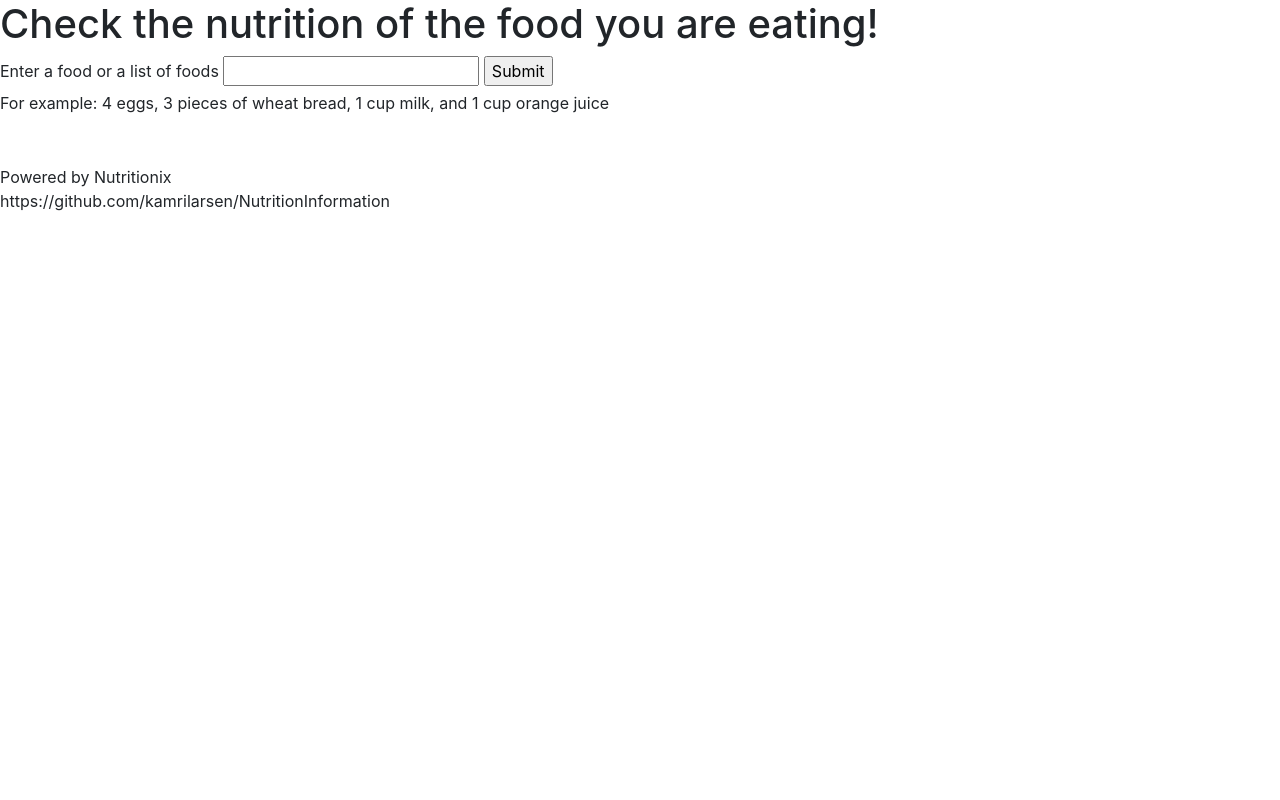
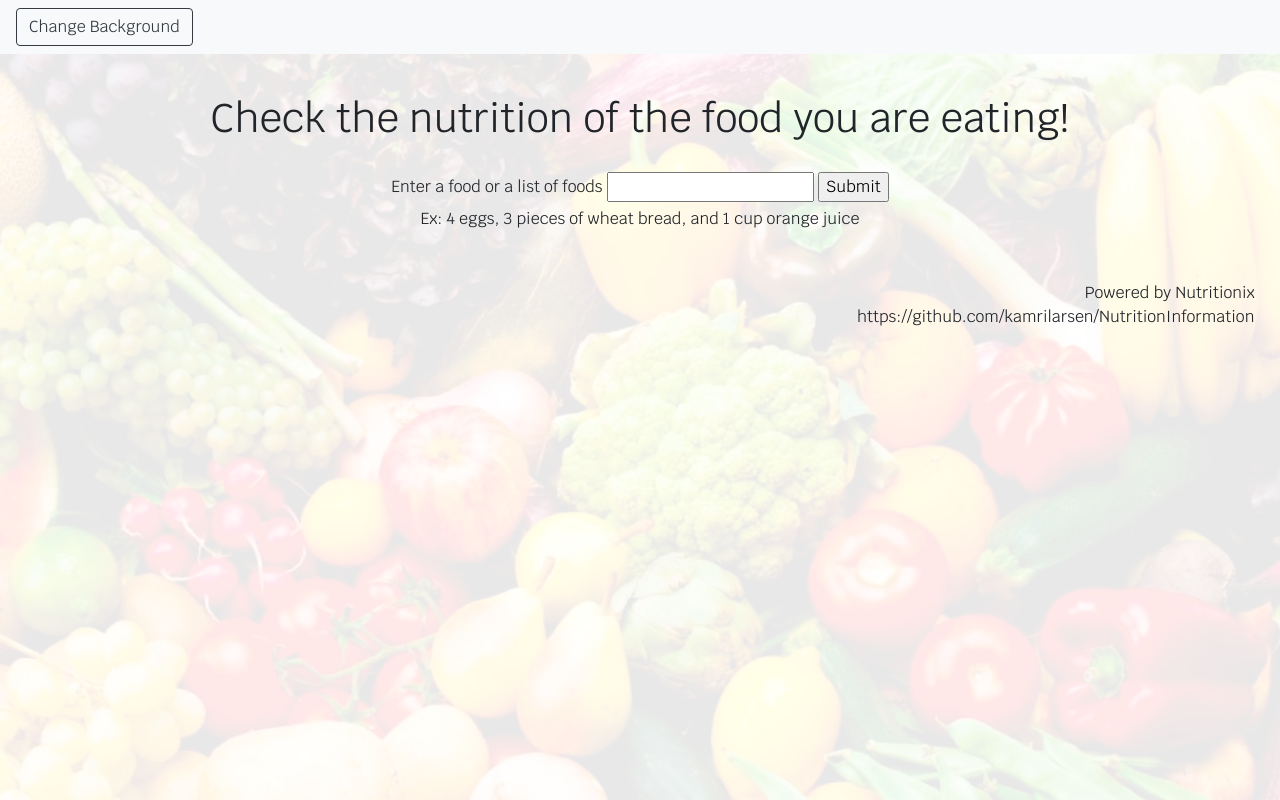
Before and after one commit to kamrilarsen/Jokes, a plain HTML site: page index.html in a window 1280 px wide. Shown: the top 800 px of the page. Drawn offline with nearby package versions, Linux system fonts and the light colour scheme.

Commit message:
Fixed formatting, added background options

```diff
--- a/index.html
+++ b/index.html
@@ -5,9 +5,12 @@
     <title>Lab 2</title>
     <link rel="stylesheet" href="css/bootstrap.min.css">
     <link rel="stylesheet" href="style.css">
-    <link href='https://fonts.googleapis.com/css?family=Abel' rel='stylesheet'>
+    <link href='https://fonts.googleapis.com/css?family=Krub' rel='stylesheet'>
   </head>
   <body>
+    <nav class="navbar navbar-expand-lg navbar-light bg-light">
+        <button type="button" class="btn btn-outline-dark" id="button" onclick="clickedButton()">Change Background</button>
+    </nav>
     <h1>Check the nutrition of the food you are eating!</h1>
 
     <div class="intro">
@@ -16,7 +19,7 @@
         <input id="foodInput" type="text"></input>
         <input id="foodSubmit" type="submit" value="Submit"></input>
       </form>
-      <p>For example: 4 eggs, 3 pieces of wheat bread, 1 cup milk, and 1 cup orange juice</p>
+      <p>Ex: 4 eggs, 3 pieces of wheat bread, and 1 cup orange juice</p>
     </div>
 
     <div id="nutritionResults"></div>
--- a/script.js
+++ b/script.js
@@ -68,3 +68,17 @@ window.onload = function () {
         }
     });
 }
+
+var currentBackground = "background1";
+function clickedButton() {
+    if(currentBackground == "background1") {
+        document.body.style.backgroundImage = "url()";
+        document.body.style.backgroundColor = "rgba(188, 241, 181, 0.93)";
+        currentBackground = "background2";
+    }
+    else {
+        document.body.style.backgroundImage = "url('Images/healthyFoods.jpeg')";
+        currentBackground = "background1";
+        document.body.style.backgroundColor = "rgba(255, 255, 255, 0.91)";
+    }
+}
--- a/style.css
+++ b/style.css
@@ -1,13 +1,36 @@
-p {
-    margin-bottom: 0;
+body {
+    font-family: 'Krub';
+    background-image: url("Images/healthyFoods.jpeg");
+    background-position: center;
+    background-size: cover;
+    background-repeat: repeat-y;
+    position: relative;
+    height: 1000px;
+    background-color: rgba(255, 255, 255, 0.91);
+    background-blend-mode: lighten;
+}
+
+h1 {
+    text-align: center;
+    margin-top: 40px;
+    margin-bottom: 30px;
+}
+
+h2 {
+    margin: 25px;
 }
 
 h4 {
     width: 250px;
 }
 
-h2 {
-    margin: 25px;
+p {
+    margin-bottom: 0;
+}
+
+table {
+    border: 1px solid black;
+    width: 250px;
 }
 
 tr {
@@ -15,22 +38,30 @@ tr {
     border-top: 1px solid black;
 }
 
+td {
+    padding-left: 5px;
+    padding-right: 5px;
+}
+
+footer, #bottomInfo {
+    text-align: right;
+    margin-right: 2%;
+}
+
+b {
+    font-size: 20px;
+}
+
+.intro {
+    text-align: center;
+}
+
 .rightalign {
     text-align: right;
 }
 
-table {
-    border: 1px solid black;
-    width: 250px;
-}
-
 .p-flex {
     margin: 25px;
-}
-
-td {
-    padding-left: 5px;
-    padding-right: 5px;
 }
 
 .tab {
```
Also changed, not shown: Images/healthyFoods.jpeg (added).
